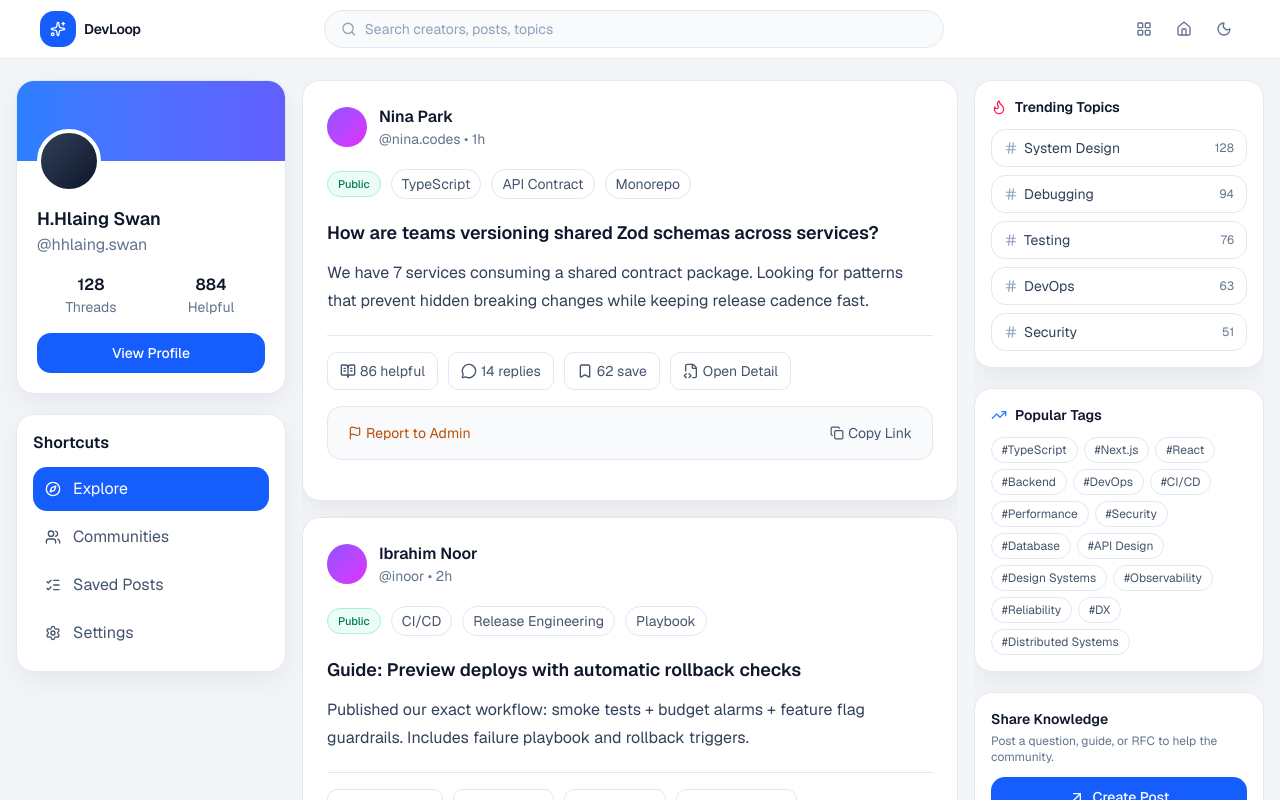
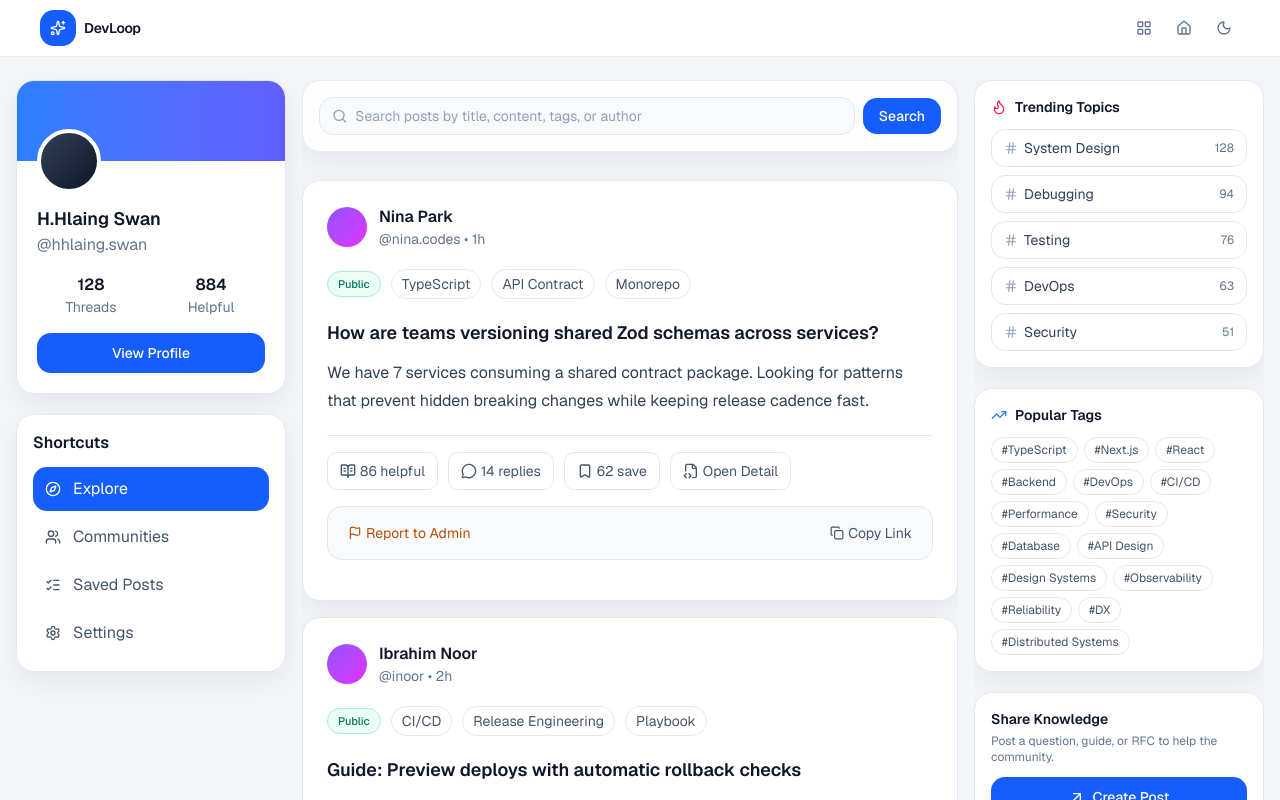
Before and after one commit to one-project-one-month/DevCom_Next, a Next.js app: page /explore in a window 1280 px wide. Built offline with nearby package versions, Linux system fonts and the light colour scheme.

Commit message:
Fix explore page search behavior

```diff
--- a/app/explore/explore-client.tsx
+++ b/app/explore/explore-client.tsx
@@ -1,10 +1,11 @@
 "use client";
 
-import { useMemo } from "react";
+import { useEffect, useMemo, useState } from "react";
 import {
   ArrowUpRight,
   Flame,
   Hash,
+  Search,
   SlidersHorizontal,
   TrendingUp,
   X,
@@ -38,27 +39,49 @@ export function ExploreClient({
   activeTag,
   onTagClick,
   searchQuery = "",
+  onSearchSubmit,
+  onClearSearch,
   onClearAll,
 }: {
   activeTag: string | null;
   onTagClick: (tag: string) => void;
   searchQuery?: string;
+  onSearchSubmit?: (query: string) => void;
+  onClearSearch?: () => void;
   onClearAll?: () => void;
 }) {
+  const [localQuery, setLocalQuery] = useState(searchQuery);
+
+  useEffect(() => {
+    setLocalQuery(searchQuery);
+  }, [searchQuery]);
+
   const normalizedSearch = searchQuery.trim().toLowerCase();
   const hasSearchQuery = normalizedSearch.length > 0;
+  const normalizedActiveTag = activeTag?.trim().toLowerCase() ?? "";
+
+  const tagExistsInPosts = useMemo(() => {
+    if (!normalizedActiveTag) {
+      return false;
+    }
+    return feedPosts.some((post) =>
+      post.tags.some((tag) => tag.toLowerCase() === normalizedActiveTag),
+    );
+  }, [normalizedActiveTag]);
 
   const filteredPosts = useMemo(() => {
     return feedPosts.filter((post) => {
       if (
-        activeTag &&
-        !post.tags.some((tag) => tag.toLowerCase() === activeTag.toLowerCase())
+        tagExistsInPosts &&
+        !post.tags.some((tag) => tag.toLowerCase() === normalizedActiveTag)
       ) {
         return false;
       }
 
       if (hasSearchQuery) {
-        const matchesTitle = post.title.toLowerCase().includes(normalizedSearch);
+        const matchesTitle = post.title
+          .toLowerCase()
+          .includes(normalizedSearch);
         const matchesContent = post.content
           .toLowerCase()
           .includes(normalizedSearch);
@@ -74,15 +97,55 @@ export function ExploreClient({
 
       return true;
     });
-  }, [activeTag, hasSearchQuery, normalizedSearch]);
+  }, [tagExistsInPosts, normalizedActiveTag, hasSearchQuery, normalizedSearch]);
 
   const hasActiveFilters = useMemo(
-    () => Boolean(activeTag || hasSearchQuery),
-    [activeTag, hasSearchQuery],
+    () => Boolean((tagExistsInPosts && activeTag) || hasSearchQuery),
+    [activeTag, tagExistsInPosts, hasSearchQuery],
   );
 
   return (
     <section className="space-y-5">
+      <div className="sticky top-0 z-20 pb-2">
+        <PanelCard className="border-slate-200/80 bg-white/85 p-4 backdrop-blur-xl dark:border-slate-700/80 dark:bg-slate-900/80">
+        <div className="flex flex-wrap items-center gap-2">
+          <div className="flex min-w-[220px] flex-1 items-center gap-2 rounded-xl border border-slate-200 bg-slate-50 px-3 py-2 dark:border-slate-700 dark:bg-slate-800">
+            <Search className="h-4 w-4 text-slate-400 dark:text-slate-500" />
+            <input
+              value={localQuery}
+              onChange={(event) => setLocalQuery(event.target.value)}
+              onKeyDown={(event) => {
+                if (event.key === "Enter") {
+                  onSearchSubmit?.(localQuery);
+                }
+              }}
+              className="w-full bg-transparent text-sm text-slate-800 outline-none placeholder:text-slate-400 dark:text-slate-100 dark:placeholder:text-slate-500"
+              placeholder="Search posts by title, content, tags, or author"
+              aria-label="Search posts"
+            />
+            {localQuery ? (
+              <button
+                onClick={() => {
+                  setLocalQuery("");
+                  onClearSearch?.();
+                }}
+                className="rounded-full p-1 text-slate-400 transition hover:bg-slate-200 hover:text-slate-600 dark:text-slate-500 dark:hover:bg-slate-700 dark:hover:text-slate-300"
+                aria-label="Clear search"
+              >
+                <X className="h-3.5 w-3.5" />
+              </button>
+            ) : null}
+          </div>
+          <button
+            onClick={() => onSearchSubmit?.(localQuery)}
+            className="inline-flex items-center justify-center rounded-xl bg-blue-600 px-4 py-2 text-sm font-medium text-white transition hover:bg-blue-700"
+          >
+            Search
+          </button>
+        </div>
+        </PanelCard>
+      </div>
+
       {hasActiveFilters ? (
         <div className="px-1 flex items-center gap-2 justify-between">
           <p className="text-sm text-slate-500 dark:text-slate-400">
@@ -113,7 +176,7 @@ export function ExploreClient({
             </span>
           ) : null}
 
-          {activeTag ? (
+          {activeTag && tagExistsInPosts ? (
             <button
               onClick={() => onTagClick(activeTag)}
               className="inline-flex items-center gap-1 rounded-full border border-blue-200 bg-blue-50 px-2.5 py-1 text-xs text-blue-700 transition hover:bg-blue-100 dark:border-blue-500/30 dark:bg-blue-500/10 dark:text-blue-300"
--- a/app/explore/explore-page-wrapper.tsx
+++ b/app/explore/explore-page-wrapper.tsx
@@ -28,6 +28,15 @@ export function ExplorePageWrapper() {
     updateParams({ tag: activeTag === tag ? null : tag });
   }
 
+  function handleSearchSubmit(query: string) {
+    const normalized = query.trim().toLowerCase();
+    updateParams({ q: normalized.length > 0 ? normalized : null });
+  }
+
+  function handleClearSearch() {
+    updateParams({ q: null });
+  }
+
   function handleClearAll() {
     router.push("/explore");
   }
@@ -42,6 +51,8 @@ export function ExplorePageWrapper() {
         activeTag={activeTag}
         onTagClick={handleTagClick}
         searchQuery={searchQuery}
+        onSearchSubmit={handleSearchSubmit}
+        onClearSearch={handleClearSearch}
         onClearAll={handleClearAll}
       />
     </DashboardShell>
--- a/components/dashboard/dashboard-shell.tsx
+++ b/components/dashboard/dashboard-shell.tsx
@@ -1,7 +1,7 @@
 "use client";
 
 import type { ReactNode } from "react";
-import { useState, Suspense } from "react";
+import { useState } from "react";
 import { X } from "lucide-react";
 
 import { LeftSidebar } from "@/components/dashboard/left-sidebar";
@@ -29,12 +29,10 @@ export function DashboardShell({
   return (
     <main className="min-h-screen bg-[#f3f5f9] text-slate-900 dark:bg-slate-950 dark:text-slate-100">
       <div className="mx-auto w-full">
-        <Suspense fallback={<div className="h-18 sm:h-20" />}>
-          <TopNavbar
-            onToggleSidebar={toggleMobileSidebar}
-            isSidebarOpen={isMobileSidebarOpen}
-          />
-        </Suspense>
+        <TopNavbar
+          onToggleSidebar={toggleMobileSidebar}
+          isSidebarOpen={isMobileSidebarOpen}
+        />
         <div className="h-18 sm:h-20" />
         <section
           className={cn(
--- a/components/dashboard/top-navbar.tsx
+++ b/components/dashboard/top-navbar.tsx
@@ -1,8 +1,8 @@
 "use client";
 
 import { useEffect, useState } from "react";
-import { Home, LayoutGrid, Menu, Search, Sparkles, X } from "lucide-react";
-import { useRouter, useSearchParams } from "next/navigation";
+import { Home, LayoutGrid, Menu, Sparkles, X } from "lucide-react";
+import { useRouter } from "next/navigation";
 
 import { IconButton, PanelCard } from "@/components/dashboard/shared";
 import { AnimatedThemeToggler } from "@/components/ui/animated-theme-toggler";
@@ -18,18 +18,7 @@ export function TopNavbar({
   isSidebarOpen = false,
 }: TopNavbarProps) {
   const [isScrolled, setIsScrolled] = useState(false);
-  const [isMobileSearchOpen, setIsMobileSearchOpen] = useState(false);
   const router = useRouter();
-  const searchParams = useSearchParams();
-  const currentQ = searchParams.get("q") || "";
-  const [searchQuery, setSearchQuery] = useState(currentQ);
-  const [prevQ, setPrevQ] = useState(currentQ);
-
-  // Sync searchQuery with URL 'q' parameter during render
-  if (currentQ !== prevQ) {
-    setPrevQ(currentQ);
-    setSearchQuery(currentQ);
-  }
 
   useEffect(() => {
     const onScroll = () => {
@@ -112,38 +101,7 @@ export function TopNavbar({
             </p>
           </div>
 
-          <div className="order-3 hidden w-full items-center gap-2 rounded-full border border-slate-200 bg-slate-50 px-4 py-2 dark:border-slate-700 dark:bg-slate-800 min-[780px]:flex md:order-2 md:mx-4 md:max-w-md md:flex-1 lg:order-0 lg:mx-auto lg:max-w-[620px] lg:flex-1">
-            <Search className="h-4 w-4 text-slate-400 dark:text-slate-500" />
-            <input
-              className="w-full bg-transparent text-sm text-slate-800 outline-none placeholder:text-slate-400 dark:text-slate-100 dark:placeholder:text-slate-500"
-              placeholder="Search creators, posts, topics"
-              value={searchQuery}
-              onChange={(e) => setSearchQuery(e.target.value)}
-              onKeyDown={(e) => {
-                if (e.key === "Enter" && searchQuery.trim()) {
-                  router.push(`/explore?q=${encodeURIComponent(searchQuery.trim().toLowerCase())}`);
-                }
-              }}
-            />
-            {searchQuery && (
-              <button
-                onClick={() => setSearchQuery("")}
-                className="rounded-full p-1 text-slate-400 transition hover:bg-slate-200 hover:text-slate-600 dark:text-slate-500 dark:hover:bg-slate-700 dark:hover:text-slate-300"
-                aria-label="Clear search"
-              >
-                <X className="h-3.5 w-3.5" />
-              </button>
-            )}
-          </div>
-
           <nav className="ml-auto flex shrink-0 items-center gap-1 sm:gap-2 md:order-3 lg:ml-0">
-            <IconButton
-              className="inline-flex min-[780px]:hidden"
-              onClick={() => setIsMobileSearchOpen((prev) => !prev)}
-              aria-label="Toggle mobile search"
-            >
-              <Search className="h-4 w-4" />
-            </IconButton>
             <IconButton
               className="hidden sm:inline-flex"
               onClick={() => router.push("/admin")}
@@ -159,34 +117,6 @@ export function TopNavbar({
 
             <AnimatedThemeToggler className="rounded-xl p-2 text-slate-500 transition hover:bg-slate-100 hover:text-slate-900 dark:text-slate-400 dark:hover:bg-slate-800 dark:hover:text-slate-100" />
           </nav>
-
-          {/* Mobile Search Overlay */}
-          {isMobileSearchOpen && (
-            <div className="order-4 flex w-full items-center gap-2 rounded-xl border border-slate-200 bg-slate-50 px-4 py-2 mt-2 dark:border-slate-700 dark:bg-slate-800 min-[780px]:hidden">
-              <Search className="h-4 w-4 text-slate-400 dark:text-slate-500" />
-              <input
-                autoFocus
-                className="w-full bg-transparent text-sm text-slate-800 outline-none placeholder:text-slate-400 dark:text-slate-100 dark:placeholder:text-slate-500"
-                placeholder="Search..."
-                value={searchQuery}
-                onChange={(e) => setSearchQuery(e.target.value)}
-                onKeyDown={(e) => {
-                  if (e.key === "Enter" && searchQuery.trim()) {
-                    router.push(`/explore?q=${encodeURIComponent(searchQuery.trim().toLowerCase())}`);
-                    setIsMobileSearchOpen(false);
-                  }
-                }}
-              />
-              {searchQuery && (
-                <button
-                  onClick={() => setSearchQuery("")}
-                  className="rounded-full p-1 text-slate-400 transition hover:bg-slate-200 hover:text-slate-600 dark:text-slate-500 dark:hover:bg-slate-700 dark:hover:text-slate-300"
-                >
-                  <X className="h-3.5 w-3.5" />
-                </button>
-              )}
-            </div>
-          )}
         </PanelCard>
       </div>
     </div>
```
Also changed, not shown: app/(auth)/_components/login-form.tsx (+25 -13 lines). Lines whose indentation alone changed are shown as unchanged.
